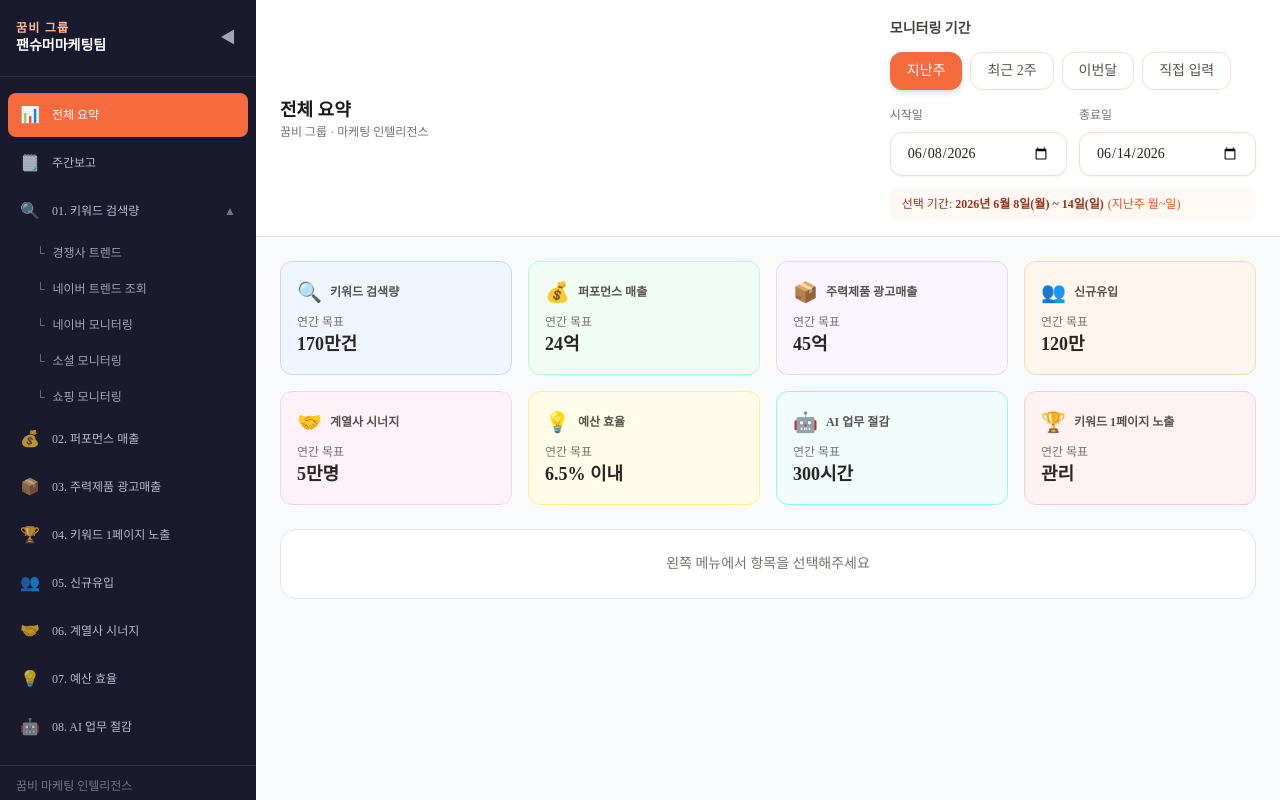
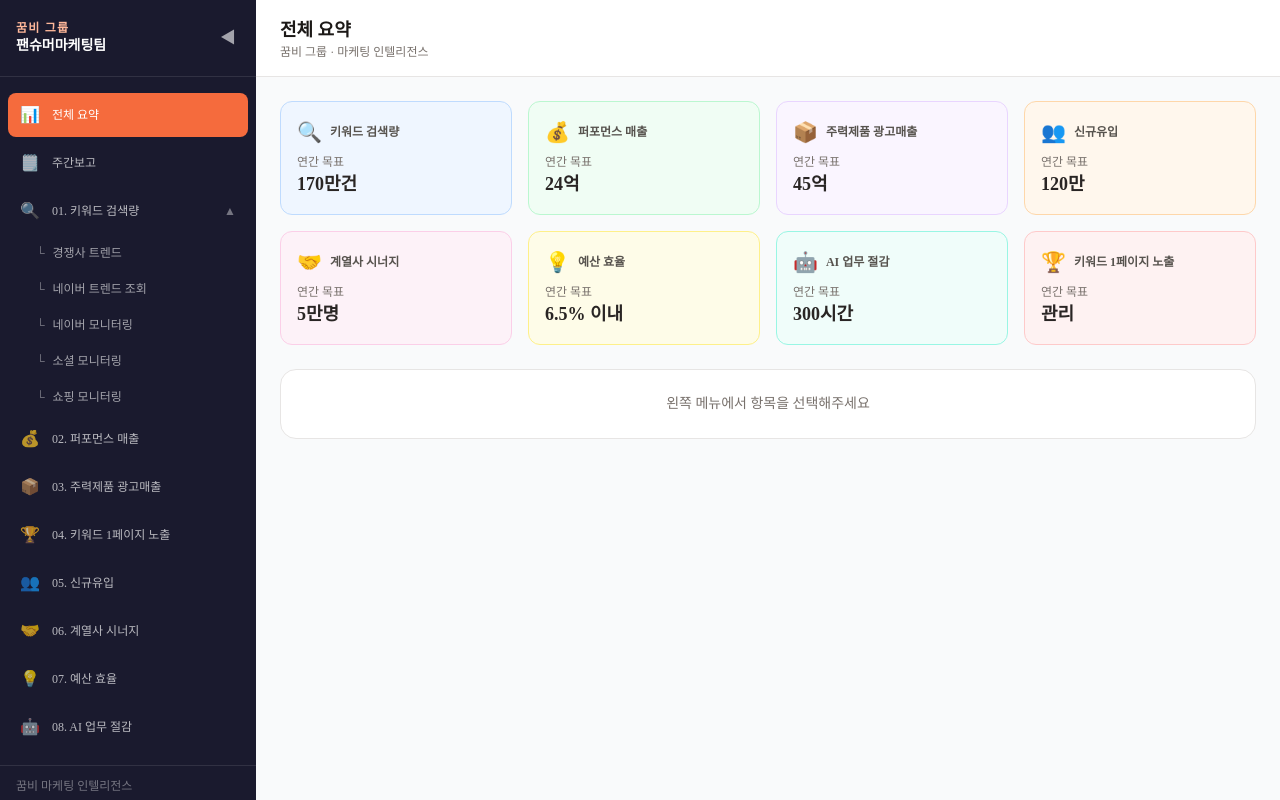
Before and after one commit to ggumbim-droid/ggumbi-monitor, a Next.js app: page / in a window 1280 px wide. Built offline with nearby package versions, Linux system fonts and the light colour scheme.

Commit message:
Update page.tsx

```diff
--- a/src/app/page.tsx
+++ b/src/app/page.tsx
@@ -455,7 +455,6 @@ finally { setTrendLoading(false); }
             </h1>
             <p className="text-xs text-stone-500">꿈비 그룹 · 마케팅 인텔리전스</p>
           </div>
-          <DateRangeSelect value={dateRange} onChange={setDateRange} disabled={false} />
         </header>
 
         <main className="flex-1 p-6 space-y-6">
@@ -738,6 +737,9 @@ finally { setTrendLoading(false); }
           {/* 경쟁사 모니터링 */}
           {activeMonitorGroup && (
             <div className="space-y-4">
+              <div className="bg-white rounded-2xl border border-stone-200 p-5">
+                <DateRangeSelect value={dateRange} onChange={setDateRange} disabled={groupLoading[activeMonitorGroup]} />
+              </div>
               <div className="bg-white rounded-2xl border border-stone-200 shadow-sm overflow-hidden">
                 <div className="bg-stone-50 border-b border-stone-100 px-6 py-4 flex items-center justify-between">
                   <div className="flex items-center gap-3">
```
